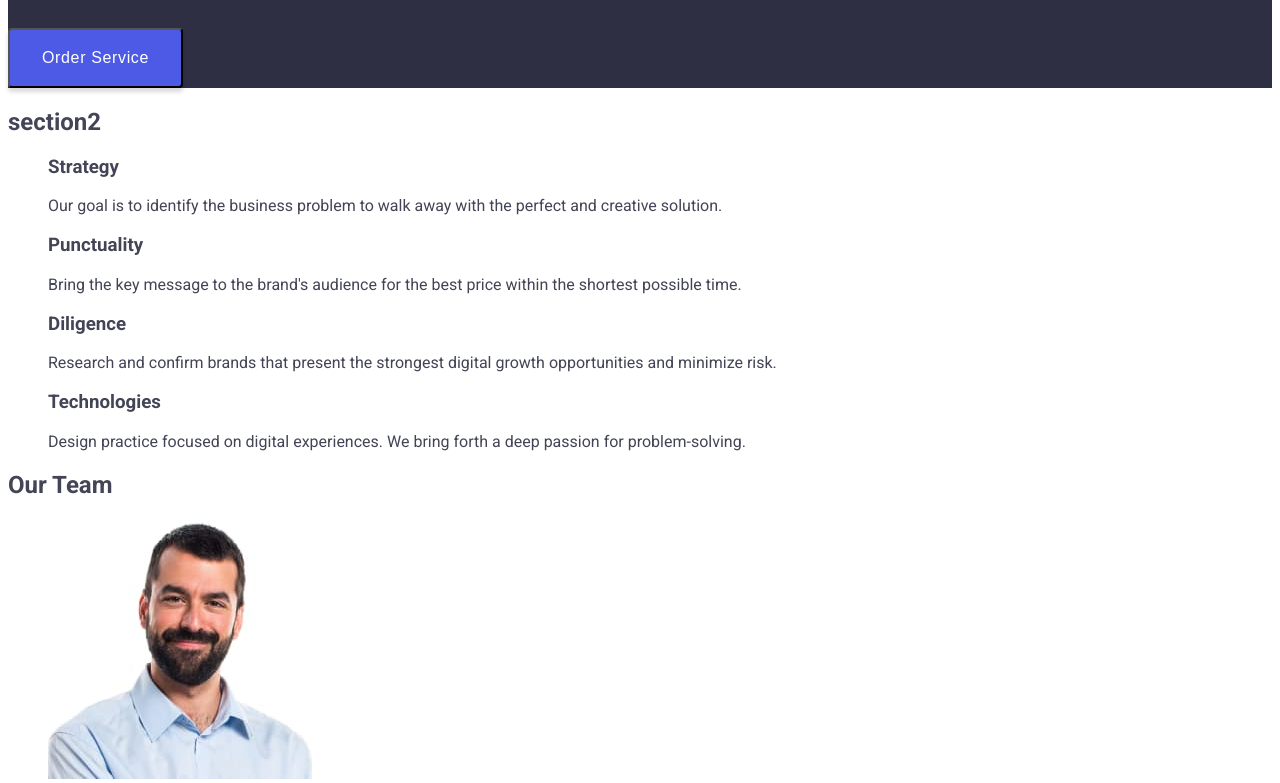
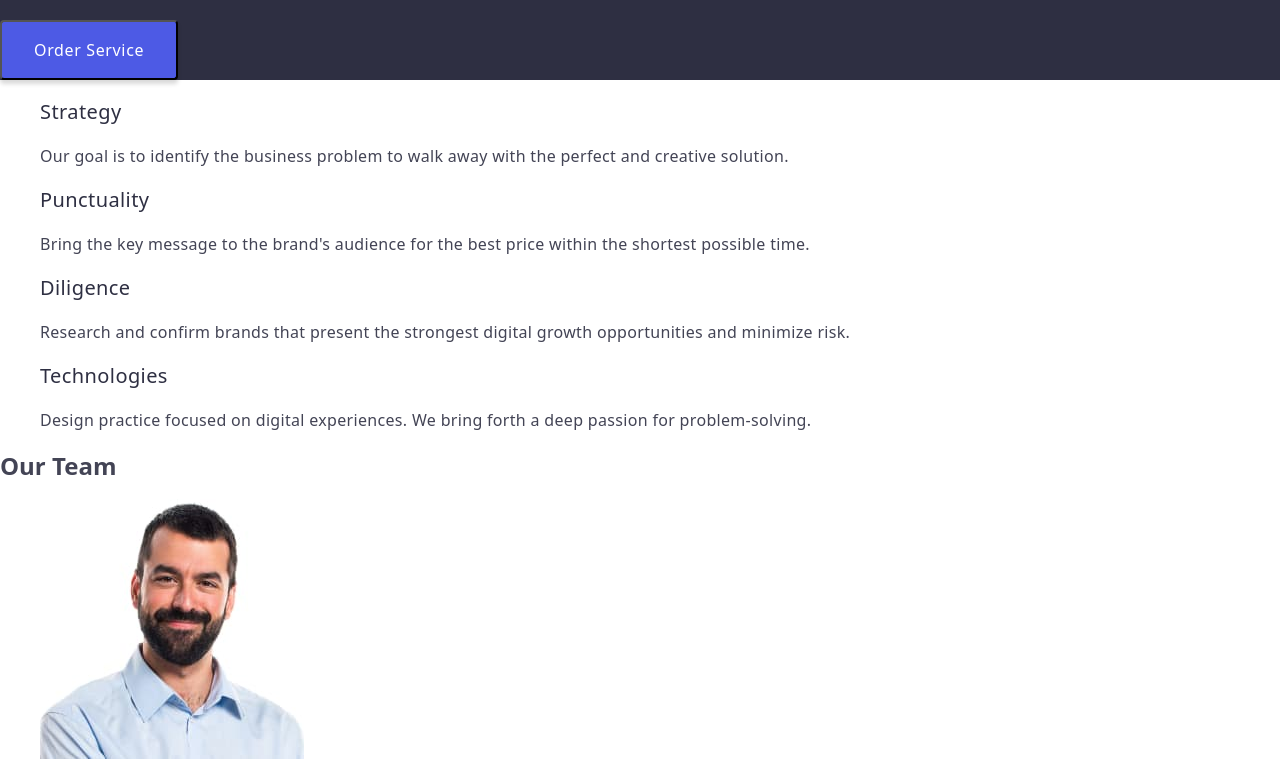
Before and after one commit to Eksaron/goit-markup-hw-02, a plain HTML site: page index.html in a window 1280 px wide. Shown: the part 306-1089 px from the top of the page. Drawn offline with nearby package versions, Linux system fonts and the light colour scheme.

Commit message:
section02

```diff
--- a/css/styles.css
+++ b/css/styles.css
@@ -13,6 +13,19 @@ ul {
     list-style: none;
 }
 
+.visually-hidden {
+    position: absolute;
+    width: 1px;
+    height: 1px;
+    margin: -1px;
+    border: 0;
+    padding: 0;
+
+    white-space: nowrap;
+    clip-path: inset(100%);
+    clip: rect(0 0 0 0);
+    overflow: hidden;
+}
 
 .header-logo {
     color: #4D5AE5;
@@ -79,3 +92,23 @@ ul {
     letter-spacing: 0.64px;
     cursor: pointer;
 }
+
+.target-list {}
+
+.target-item {}
+
+.target-subtitle {
+    color: #2E2F42;
+    font-size: 20px;
+    font-weight: 500;
+    line-height: 24px;
+    letter-spacing: 0.4px;
+}
+
+.target-item-text {
+    color: #434455;
+    font-size: 16px;
+    font-weight: 400;
+    line-height: 24px;
+    letter-spacing: 0.32px;
+}
--- a/index.html
+++ b/index.html
@@ -10,6 +10,9 @@
     <link rel="preconnect" href="https://fonts.gstatic.com" crossorigin>
     <link href="https://fonts.googleapis.com/css2?family=Raleway:wght@700&family=Roboto:wght@400;500;700&display=swap"
         rel="stylesheet">
+    <link rel="stylesheet" href="https://cdnjs.cloudflare.com/ajax/libs/modern-normalize/2.0.0/modern-normalize.css"
+        integrity="sha512-gA2Bvu0/hw4oj0Lp8ZHjK+o3S4BE5m8d/wNVy6ktKLhHKPpWLQwv9ixzuWirWOakoJqlBdePq2NhoCaUOQ5npQ=="
+        crossorigin="anonymous" referrerpolicy="no-referrer" />
 </head>
 
 <body>
@@ -41,35 +44,38 @@
 
 
 
-        <section>
-            <h2>section2</h2>
-            <ul>
-                <li>
-                    <h3>Strategy</h3>
-                    <p>Our goal is to identify the business
+        <section class="target">
+            <h2 class="visually-hidden">section2</h2>
+            <ul class="target-list">
+                <li class="target-item">
+                    <h3 class="target-subtitle">Strategy</h3>
+                    <p class="target-item-text">Our goal is to identify the business
                         problem to walk away with the perfect and creative solution.</p>
                 </li>
 
 
-                <li>
-                    <h3>Punctuality</h3>
-                    <p>Bring the key message to the brand's audience for the best price within the shortest possible
+                <li class="target-item">
+                    <h3 class="target-subtitle">Punctuality</h3>
+                    <p class="target-item-text">Bring the key message to the brand's audience for the best price within
+                        the shortest possible
                         time.
                     </p>
                 </li>
 
 
 
-                <li>
-                    <h3>Diligence</h3>
-                    <p>Research and confirm brands that present the strongest digital growth opportunities and minimize
+                <li class="target-item">
+                    <h3 class="target-subtitle">Diligence</h3>
+                    <p class="target-item-text">Research and confirm brands that present the strongest digital growth
+                        opportunities and minimize
                         risk.
                     </p>
                 </li>
 
-                <li>
-                    <h3>Technologies</h3>
-                    <p>Design practice focused on digital experiences. We bring forth a deep passion for
+                <li class="target-item">
+                    <h3 class="target-subtitle">Technologies</h3>
+                    <p class="target-item-text">Design practice focused on digital experiences. We bring forth a deep
+                        passion for
                         problem-solving.
                     </p>
                 </li>
@@ -78,7 +84,7 @@
 
         <!-- Section.#2: Team -->
         <section>
-            <h2 class>Our Team</h2>
+            <h2>Our Team</h2>
             <ul>
 
                 <li>
@@ -148,7 +154,7 @@
 
     <footer>
 
-        <a href="./index.html">WebStudio</a>
+        <a class="header-logo" href="./index.html">Web<span class="header-logo-ralewey">Stydio</span></a>
         <p>Increase the flow of customers and sales for your business with digital marketing & growth solutions.</p>
 
     </footer>
```
